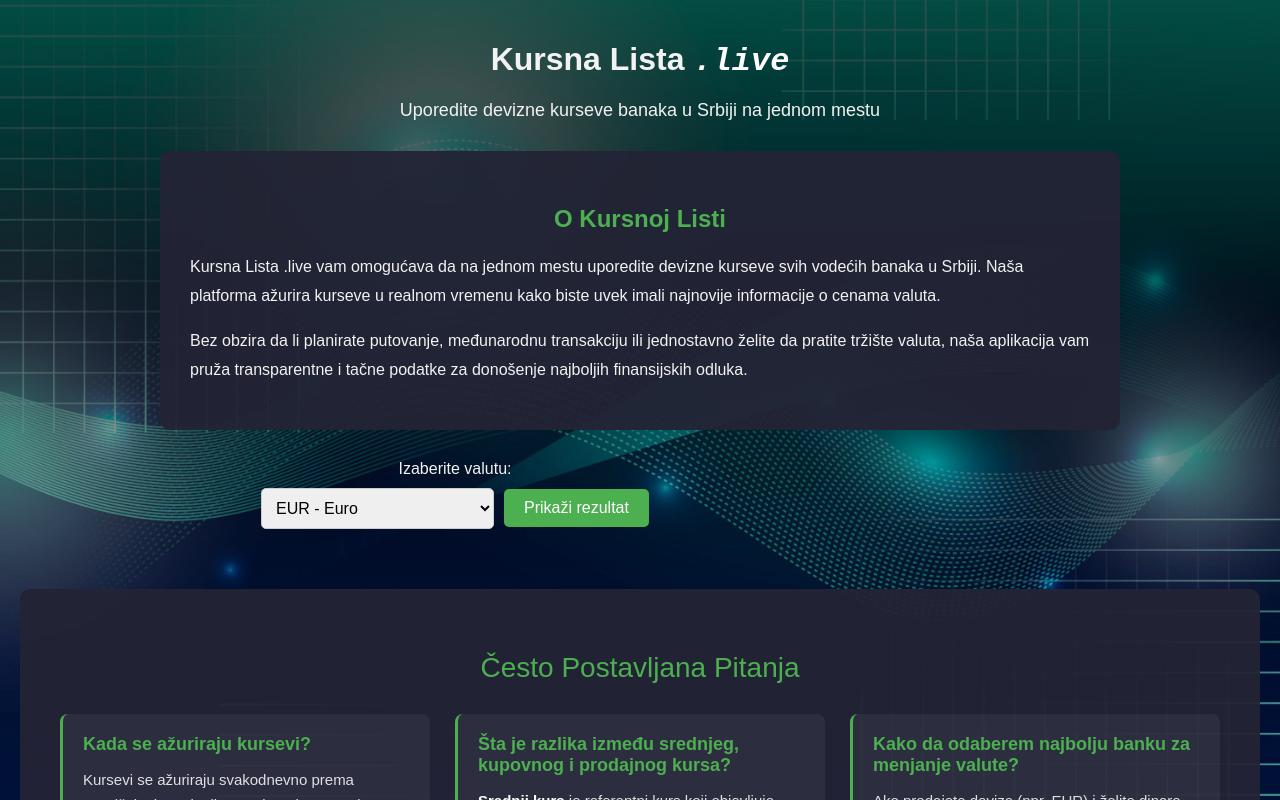
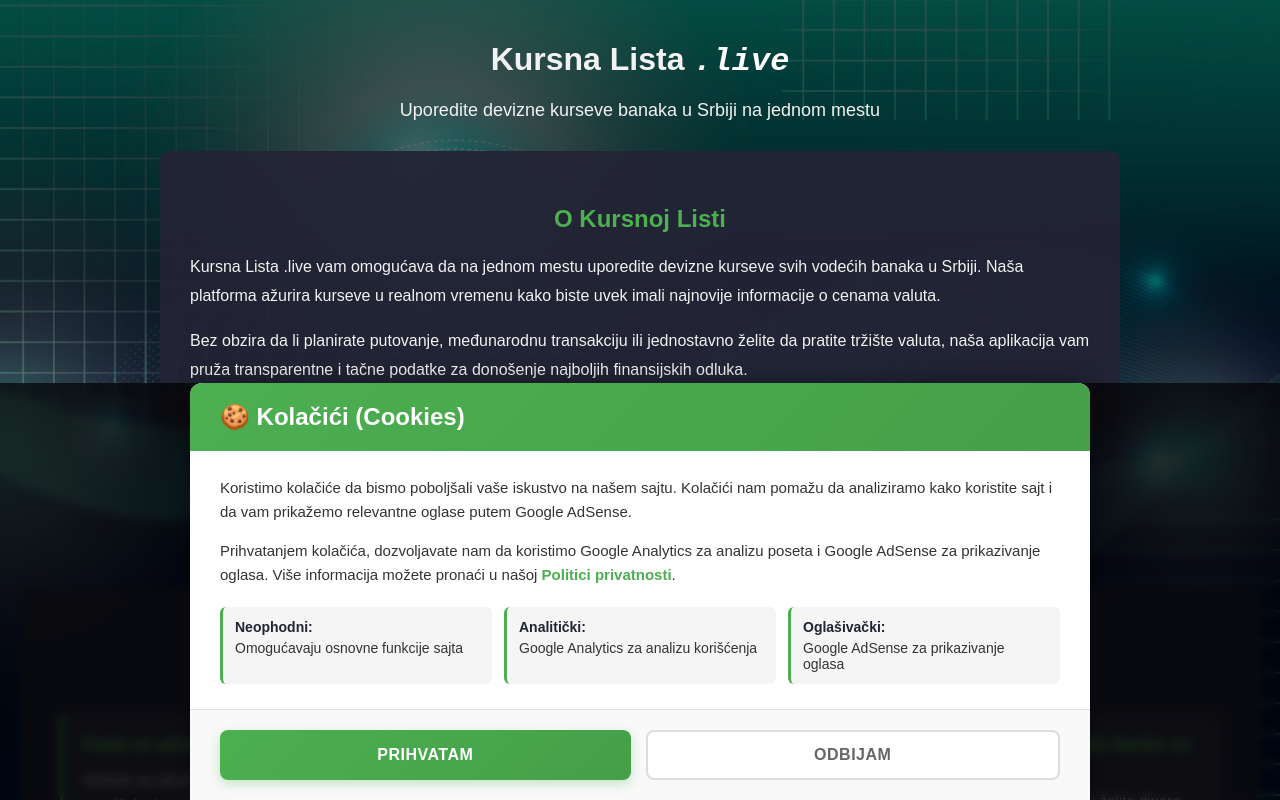
Before and after one commit to deboker/kursna-lista, a React (Vite) app: page / in a window 1280 px wide. Shown: the top 800 px of the page. Built offline with nearby package versions, Linux system fonts and the light colour scheme; no server answers.

Commit message:
cockie consent

```diff
--- a/src/App.jsx
+++ b/src/App.jsx
@@ -4,6 +4,7 @@
 import CurrencySelector from "./components/CurrencySelector";
 import ExchangeRateTable from "./components/ExchangeRateTable";
 import CurrencyConverter from "./components/CurrencyConverter";
+import CookieConsent from "./components/CookieConsent";
 import "./index.css";
 import backgroundImage from "./assets/7405151_3647208.jpg";
 import nbsLogo from "./assets/narodna-banka-logo.svg";
@@ -986,6 +987,9 @@
           </p>
         </div>
       </footer>
+
+      {/* Cookie Consent Popup */}
+      <CookieConsent />
     </div>
   );
 }
--- /dev/null
+++ b/src/components/CookieConsent.jsx
@@ -0,0 +1,89 @@
+import React, { useState, useEffect } from "react";
+import { Link } from "react-router-dom";
+
+function CookieConsent() {
+  const [isVisible, setIsVisible] = useState(false);
+
+  useEffect(() => {
+    // Check if user has already accepted/rejected cookies
+    const cookieConsent = localStorage.getItem("cookieConsent");
+    if (!cookieConsent) {
+      // Show popup after a short delay for better UX
+      setTimeout(() => {
+        setIsVisible(true);
+      }, 1000);
+    }
+  }, []);
+
+  const handleAccept = () => {
+    localStorage.setItem("cookieConsent", "accepted");
+    setIsVisible(false);
+    // Enable analytics and ads if needed
+    if (window.gtag) {
+      window.gtag("consent", "update", {
+        analytics_storage: "granted",
+        ad_storage: "granted",
+      });
+    }
+  };
+
+  const handleReject = () => {
+    localStorage.setItem("cookieConsent", "rejected");
+    setIsVisible(false);
+    // Disable analytics and ads
+    if (window.gtag) {
+      window.gtag("consent", "update", {
+        analytics_storage: "denied",
+        ad_storage: "denied",
+      });
+    }
+  };
+
+  if (!isVisible) return null;
+
+  return (
+    <div className="cookie-consent-overlay">
+      <div className="cookie-consent-popup">
+        <div className="cookie-consent-header">
+          <h3>🍪 Kolačići (Cookies)</h3>
+        </div>
+        <div className="cookie-consent-body">
+          <p>
+            Koristimo kolačiće da bismo poboljšali vaše iskustvo na našem sajtu.
+            Kolačići nam pomažu da analiziramo kako koristite sajt i da vam prikažemo
+            relevantne oglase putem Google AdSense.
+          </p>
+          <p>
+            Prihvatanjem kolačića, dozvoljavate nam da koristimo Google Analytics
+            za analizu poseta i Google AdSense za prikazivanje oglasa. Više informacija
+            možete pronaći u našoj{" "}
+            <Link to="/politika-privatnosti" onClick={() => setIsVisible(false)}>
+              Politici privatnosti
+            </Link>.
+          </p>
+          <div className="cookie-types">
+            <div className="cookie-type">
+              <strong>Neophodni:</strong> Omogućavaju osnovne funkcije sajta
+            </div>
+            <div className="cookie-type">
+              <strong>Analitički:</strong> Google Analytics za analizu korišćenja
+            </div>
+            <div className="cookie-type">
+              <strong>Oglašivački:</strong> Google AdSense za prikazivanje oglasa
+            </div>
+          </div>
+        </div>
+        <div className="cookie-consent-actions">
+          <button className="cookie-btn cookie-btn-accept" onClick={handleAccept}>
+            Prihvatam
+          </button>
+          <button className="cookie-btn cookie-btn-reject" onClick={handleReject}>
+            Odbijam
+          </button>
+        </div>
+      </div>
+    </div>
+  );
+}
+
+export default CookieConsent;
--- a/src/index.css
+++ b/src/index.css
@@ -734,3 +734,178 @@
     font-size: 1.2em;
   }
 }
+
+/* Cookie Consent Popup Styles */
+.cookie-consent-overlay {
+  position: fixed;
+  bottom: 0;
+  left: 0;
+  right: 0;
+  z-index: 9999;
+  background: rgba(0, 0, 0, 0.7);
+  backdrop-filter: blur(5px);
+  animation: fadeIn 0.3s ease-in;
+}
+
+@keyframes fadeIn {
+  from {
+    opacity: 0;
+  }
+  to {
+    opacity: 1;
+  }
+}
+
+.cookie-consent-popup {
+  max-width: 900px;
+  margin: 0 auto;
+  background: white;
+  border-radius: 12px 12px 0 0;
+  box-shadow: 0 -4px 20px rgba(0, 0, 0, 0.3);
+  overflow: hidden;
+  animation: slideUp 0.4s ease-out;
+}
+
+@keyframes slideUp {
+  from {
+    transform: translateY(100%);
+  }
+  to {
+    transform: translateY(0);
+  }
+}
+
+.cookie-consent-header {
+  background: linear-gradient(135deg, #4caf50 0%, #45a049 100%);
+  padding: 20px 30px;
+  color: white;
+}
+
+.cookie-consent-header h3 {
+  margin: 0;
+  font-size: 1.5em;
+  font-weight: 600;
+}
+
+.cookie-consent-body {
+  padding: 25px 30px;
+  color: #333;
+}
+
+.cookie-consent-body p {
+  margin: 0 0 15px 0;
+  line-height: 1.6;
+  font-size: 15px;
+}
+
+.cookie-consent-body a {
+  color: #4caf50;
+  text-decoration: none;
+  font-weight: 600;
+  transition: color 0.3s;
+}
+
+.cookie-consent-body a:hover {
+  color: #45a049;
+  text-decoration: underline;
+}
+
+.cookie-types {
+  display: grid;
+  grid-template-columns: repeat(auto-fit, minmax(200px, 1fr));
+  gap: 12px;
+  margin-top: 20px;
+}
+
+.cookie-type {
+  background: #f5f5f5;
+  padding: 12px;
+  border-radius: 6px;
+  font-size: 14px;
+  border-left: 3px solid #4caf50;
+}
+
+.cookie-type strong {
+  color: #202535;
+  display: block;
+  margin-bottom: 5px;
+}
+
+.cookie-consent-actions {
+  display: flex;
+  gap: 15px;
+  padding: 20px 30px;
+  background: #f9f9f9;
+  border-top: 1px solid #e0e0e0;
+}
+
+.cookie-btn {
+  flex: 1;
+  padding: 14px 24px;
+  border: none;
+  border-radius: 8px;
+  font-size: 16px;
+  font-weight: 600;
+  cursor: pointer;
+  transition: all 0.3s ease;
+  text-transform: uppercase;
+  letter-spacing: 0.5px;
+}
+
+.cookie-btn-accept {
+  background: linear-gradient(135deg, #4caf50 0%, #45a049 100%);
+  color: white;
+  box-shadow: 0 4px 12px rgba(76, 175, 80, 0.3);
+}
+
+.cookie-btn-accept:hover {
+  background: linear-gradient(135deg, #45a049 0%, #3d8b40 100%);
+  box-shadow: 0 6px 16px rgba(76, 175, 80, 0.4);
+  transform: translateY(-2px);
+}
+
+.cookie-btn-reject {
+  background: white;
+  color: #666;
+  border: 2px solid #ddd;
+}
+
+.cookie-btn-reject:hover {
+  background: #f5f5f5;
+  border-color: #bbb;
+  color: #333;
+}
+
+/* Mobile responsive for cookie popup */
+@media (max-width: 768px) {
+  .cookie-consent-popup {
+    border-radius: 0;
+  }
+
+  .cookie-consent-header,
+  .cookie-consent-body,
+  .cookie-consent-actions {
+    padding: 15px 20px;
+  }
+
+  .cookie-consent-header h3 {
+    font-size: 1.2em;
+  }
+
+  .cookie-consent-body p {
+    font-size: 14px;
+  }
+
+  .cookie-types {
+    grid-template-columns: 1fr;
+  }
+
+  .cookie-consent-actions {
+    flex-direction: column;
+  }
+
+  .cookie-btn {
+    padding: 12px 20px;
+    font-size: 14px;
+  }
+}
```
